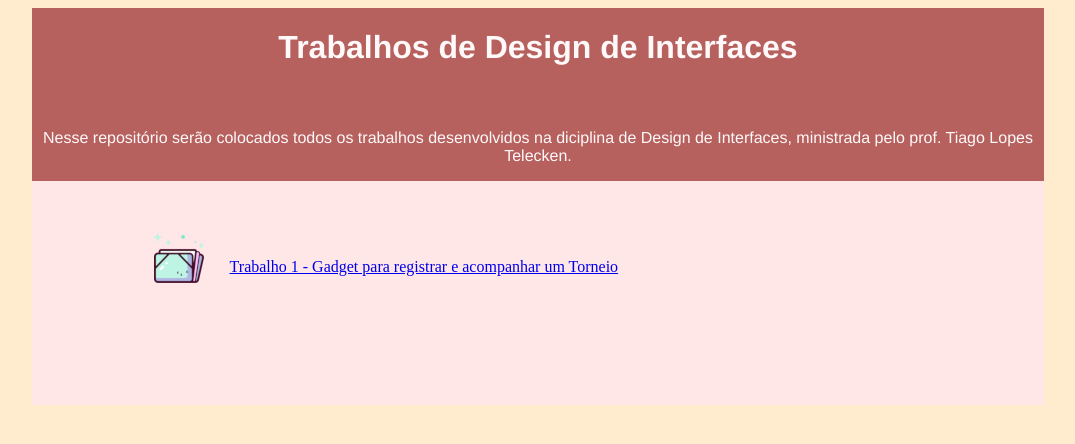
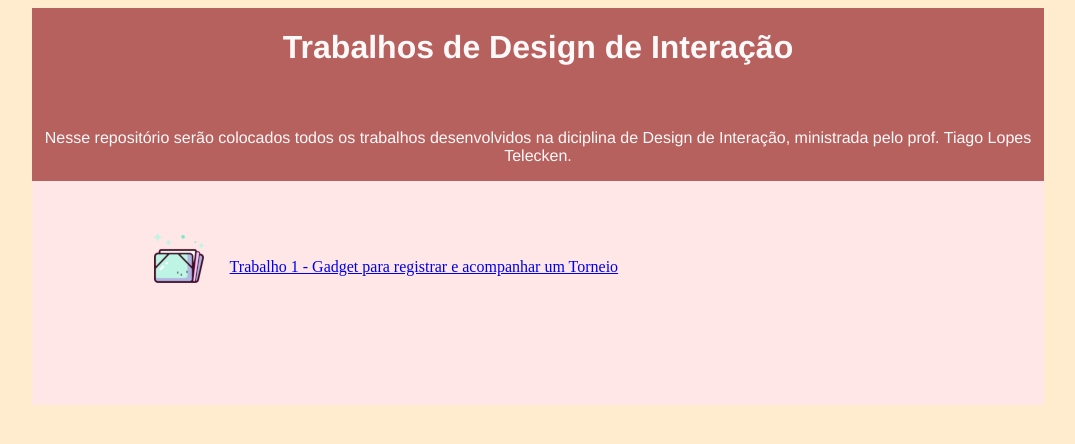
Before and after one commit to MaryeneClaudino/Design-de-Intera-o, a plain HTML site: page index.html in a window 1280 px wide. Shown: the whole page, without its empty margins (102-1177 px from the left). Drawn offline with Linux system fonts and the light colour scheme.

Commit message:
Alterando sumário

```diff
--- a/index.html
+++ b/index.html
@@ -71,10 +71,10 @@
 
 <body>
     <header>
-        <h1>Trabalhos de Design de Interfaces</h1>
+        <h1>Trabalhos de Design de Interação</h1>
         <p>
             Nesse repositório serão colocados todos os trabalhos desenvolvidos na diciplina
-            de Design de Interfaces, ministrada pelo prof. Tiago Lopes Telecken.
+            de Design de Interação, ministrada pelo prof. Tiago Lopes Telecken.
         </p>
     </header>
     <main>
```
